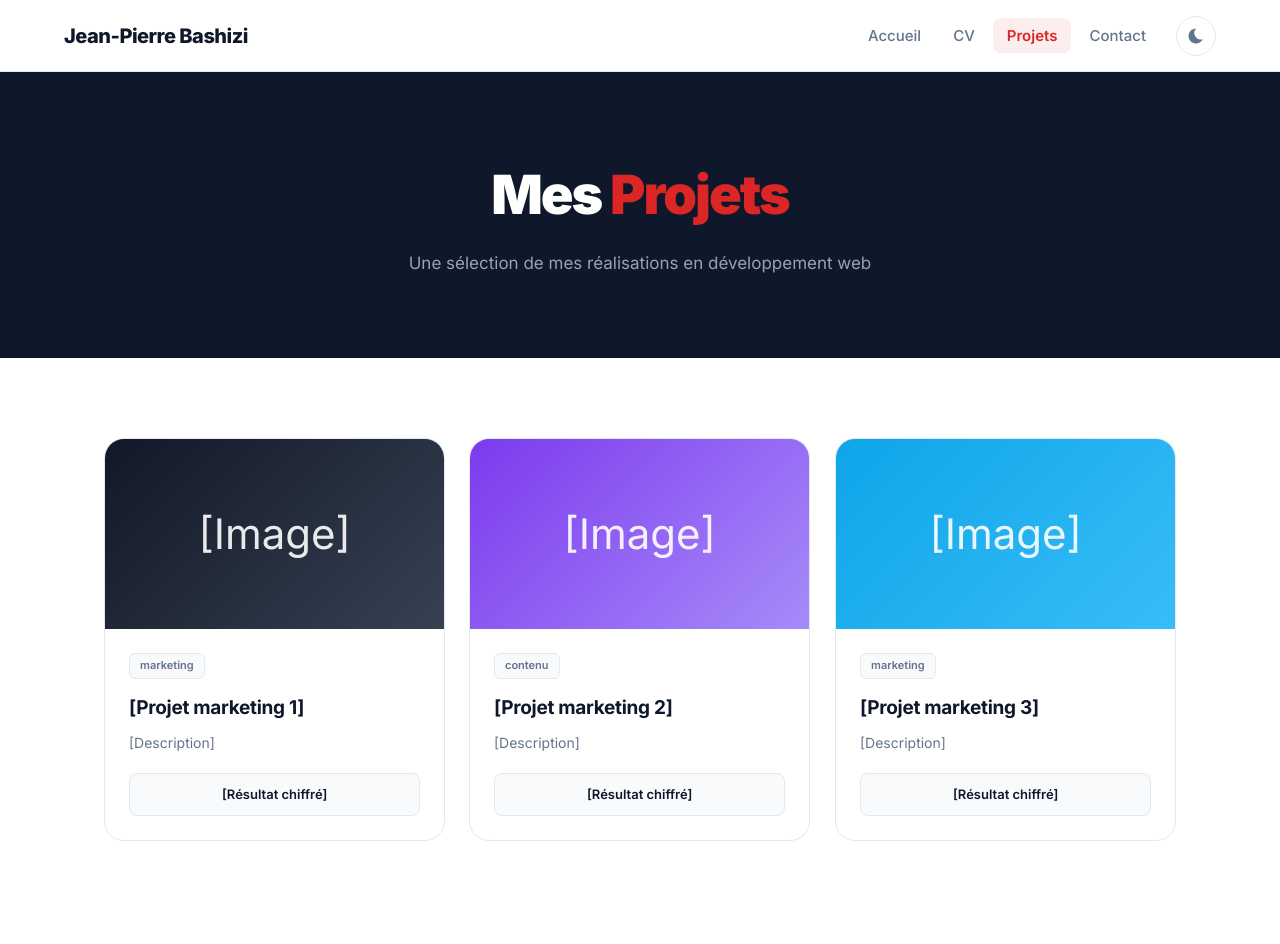
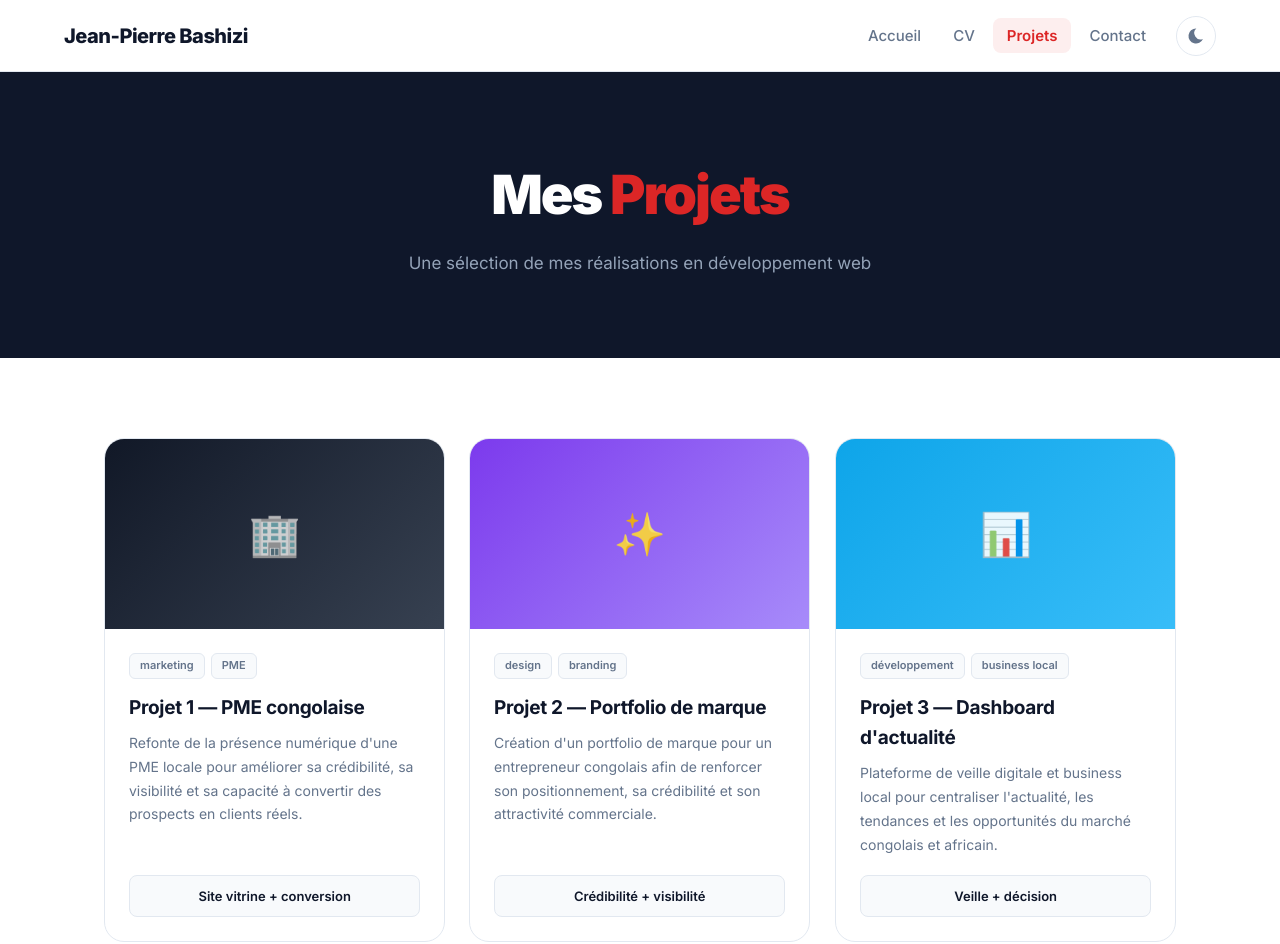
Before and after one commit to JPBash/portfolio, a website: page projets.html in a window 1280 px wide. Shown: the top 944 px of the page. Drawn offline with Linux system fonts and the light colour scheme.

Commit message:
Update portfolio content and project positioning

```diff
--- a/projets.html
+++ b/projets.html
@@ -54,48 +54,51 @@
       <!-- Projets marketing & contenu -->
       <article class="project-card reveal-on-scroll">
         <div class="project-thumbnail" style="background: linear-gradient(135deg, #111827 0%, #374151 100%);">
-          <span style="font-size: 42px; color: white; opacity: 0.9;">[Image]</span>
+          <span style="font-size: 42px; color: white; opacity: 0.9;">🏢</span>
         </div>
         <div class="project-body">
           <div class="project-tags">
             <span class="tag">marketing</span>
+            <span class="tag">PME</span>
           </div>
-          <h3>[Projet marketing 1]</h3>
-          <p>[Description]</p>
+          <h3>Projet 1 — PME congolaise</h3>
+          <p>Refonte de la présence numérique d'une PME locale pour améliorer sa crédibilité, sa visibilité et sa capacité à convertir des prospects en clients réels.</p>
           <div class="project-links">
-            <span class="project-link demo">[Résultat chiffré]</span>
+            <span class="project-link demo">Site vitrine + conversion</span>
           </div>
         </div>
       </article>
 
       <article class="project-card reveal-on-scroll">
         <div class="project-thumbnail" style="background: linear-gradient(135deg, #7C3AED 0%, #A78BFA 100%);">
-          <span style="font-size: 42px; color: white; opacity: 0.9;">[Image]</span>
+          <span style="font-size: 42px; color: white; opacity: 0.9;">✨</span>
         </div>
         <div class="project-body">
           <div class="project-tags">
-            <span class="tag">contenu</span>
+            <span class="tag">design</span>
+            <span class="tag">branding</span>
           </div>
-          <h3>[Projet marketing 2]</h3>
-          <p>[Description]</p>
+          <h3>Projet 2 — Portfolio de marque</h3>
+          <p>Création d'un portfolio de marque pour un entrepreneur congolais afin de renforcer son positionnement, sa crédibilité et son attractivité commerciale.</p>
           <div class="project-links">
-            <span class="project-link demo">[Résultat chiffré]</span>
+            <span class="project-link demo">Crédibilité + visibilité</span>
           </div>
         </div>
       </article>
 
       <article class="project-card reveal-on-scroll">
         <div class="project-thumbnail" style="background: linear-gradient(135deg, #0EA5E9 0%, #38BDF8 100%);">
-          <span style="font-size: 42px; color: white; opacity: 0.9;">[Image]</span>
+          <span style="font-size: 42px; color: white; opacity: 0.9;">📊</span>
         </div>
         <div class="project-body">
           <div class="project-tags">
-            <span class="tag">marketing</span>
+            <span class="tag">développement</span>
+            <span class="tag">business local</span>
           </div>
-          <h3>[Projet marketing 3]</h3>
-          <p>[Description]</p>
+          <h3>Projet 3 — Dashboard d'actualité</h3>
+          <p>Plateforme de veille digitale et business local pour centraliser l'actualité, les tendances et les opportunités du marché congolais et africain.</p>
           <div class="project-links">
-            <span class="project-link demo">[Résultat chiffré]</span>
+            <span class="project-link demo">Veille + décision</span>
           </div>
         </div>
       </article>
```
Also changed, not shown: contact.html (+3 -3 lines), index.html (+17 -14 lines), 2 other files.
